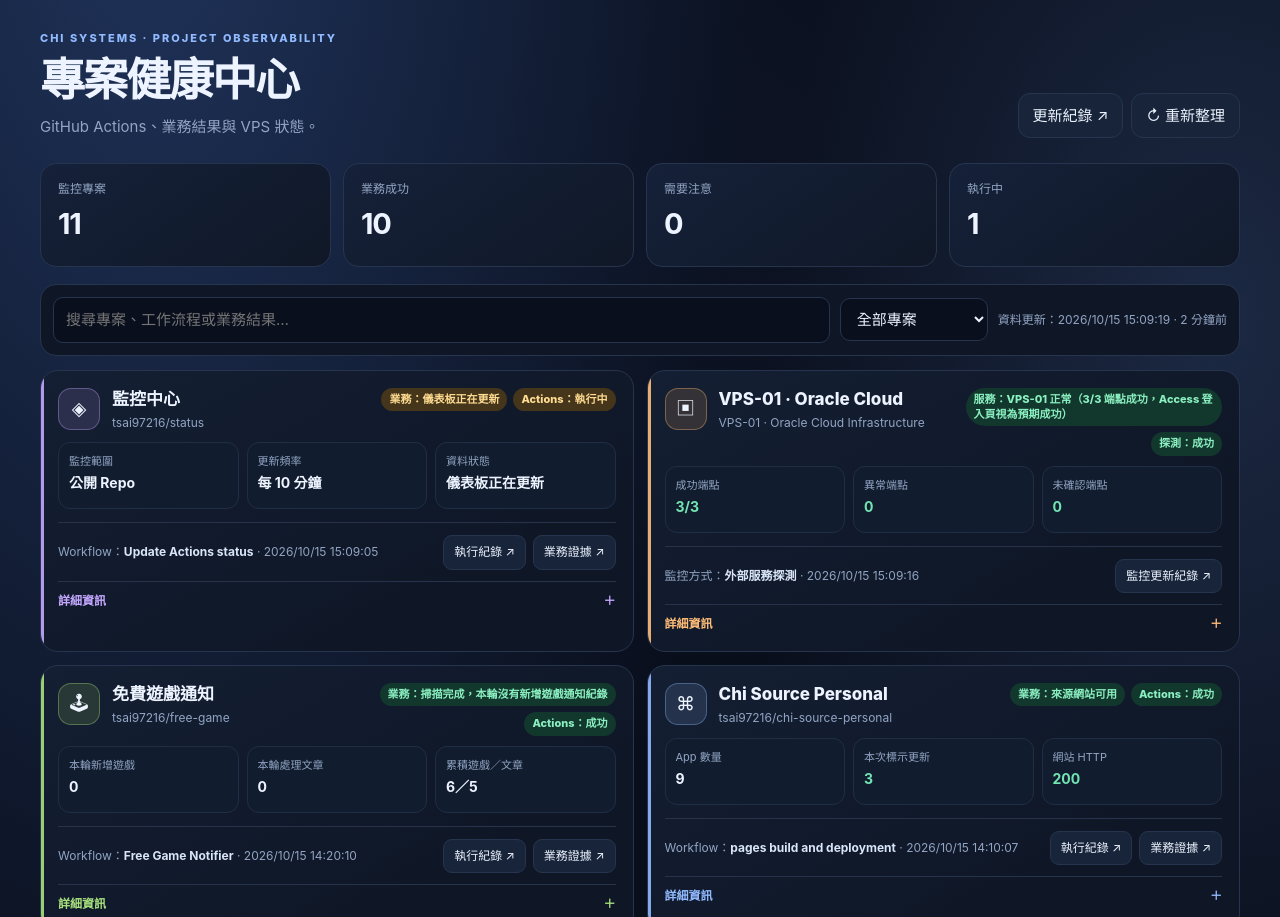
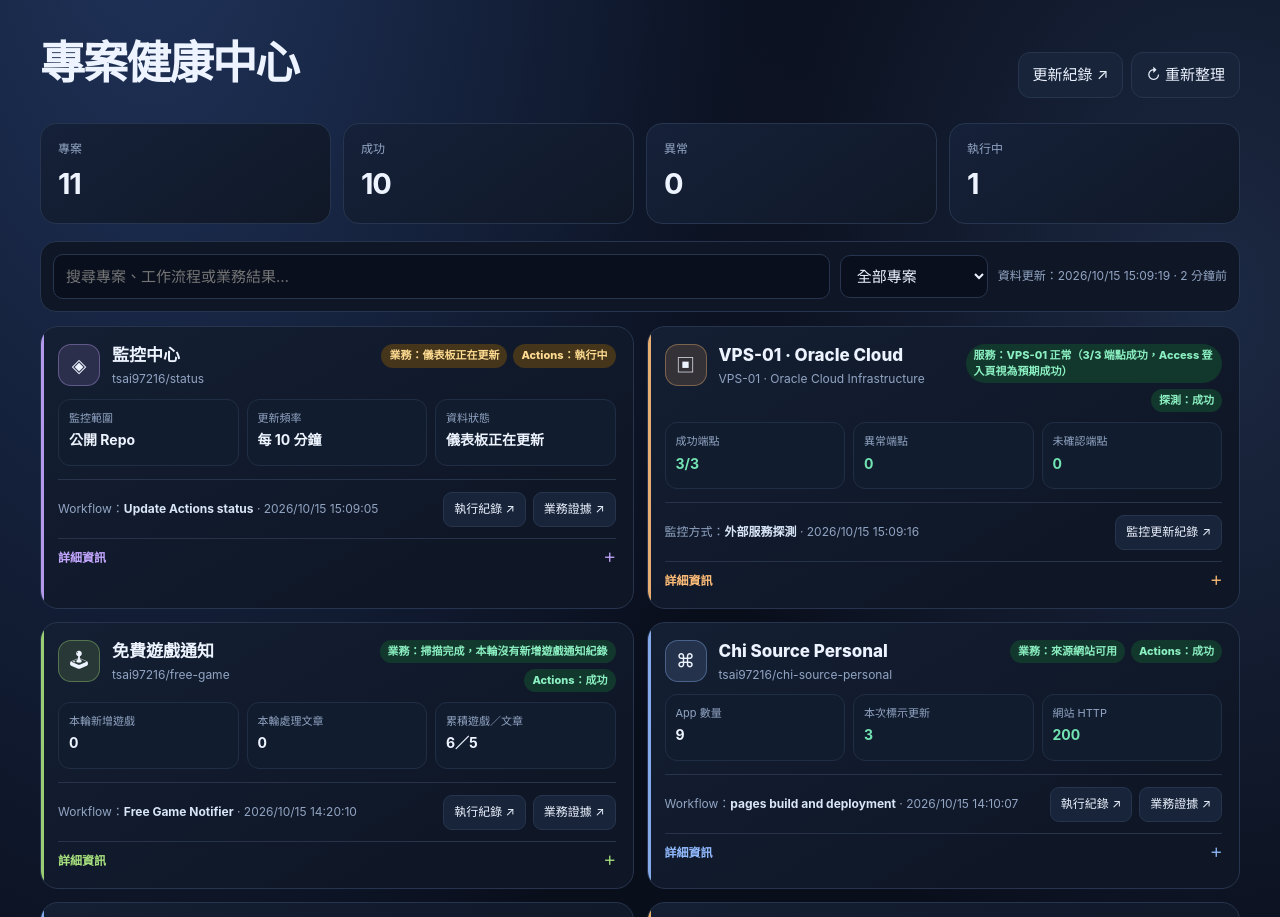
Before and after one commit to 47tsai/status, a plain HTML site: page index.html in a window 1280 px wide. Shown: the top 917 px of the page. Drawn offline with Linux system fonts and the light colour scheme.

Commit message:
style: remove dashboard intro and footer copy

```diff
--- a/index.html
+++ b/index.html
@@ -75,11 +75,11 @@
 </style>
 </head>
 <body><main>
-<header class="top"><div><div class="eyebrow">CHI SYSTEMS · PROJECT OBSERVABILITY</div><h1>專案健康中心</h1><p class="subtitle">GitHub Actions、業務結果與 VPS 狀態。</p></div><div class="top-actions"><a class="btn" href="https://github.com/tsai97216/status/actions" target="_blank" rel="noopener noreferrer">更新紀錄 ↗</a><button id="refresh">↻ 重新整理</button></div></header>
-<section class="stats"><div class="stat"><span>監控專案</span><strong id="total">－</strong><small></small></div><div class="stat"><span>業務成功</span><strong id="bizok">－</strong><small></small></div><div class="stat"><span>需要注意</span><strong id="attention">－</strong><small></small></div><div class="stat"><span>執行中</span><strong id="runningCount">－</strong><small></small></div></section>
+<header class="top"><div><h1>專案健康中心</h1></div><div class="top-actions"><a class="btn" href="https://github.com/tsai97216/status/actions" target="_blank" rel="noopener noreferrer">更新紀錄 ↗</a><button id="refresh">↻ 重新整理</button></div></header>
+<section class="stats"><div class="stat"><span>專案</span><strong id="total">－</strong></div><div class="stat"><span>成功</span><strong id="bizok">－</strong></div><div class="stat"><span>異常</span><strong id="attention">－</strong></div><div class="stat"><span>執行中</span><strong id="runningCount">－</strong></div></section>
 <section class="toolbar"><input id="search" type="search" placeholder="搜尋專案、工作流程或業務結果…" aria-label="搜尋專案"><select id="filter" aria-label="狀態篩選"><option value="all">全部專案</option><option value="attention">需要注意</option><option value="business-failure">業務失敗</option><option value="workflow-failure">Workflow 失敗</option><option value="success">業務成功</option><option value="running">執行中</option><option value="deploy">網站與部署</option><option value="vps">VPS 主機</option></select><span id="updated" class="runmeta" role="status" aria-live="polite">讀取資料中…</span></section>
 <section id="projects" class="grid"><div class="empty">正在載入專案資料…</div></section>
-<footer class="footer"><span>狀態每 10 分鐘更新。</span><span>資料更新時間顯示於上方。</span></footer>
+
 </main>
 <script>
 const $=id=>document.getElementById(id);let items=[];let loading=false;let lastGeneratedAt=null;
```
